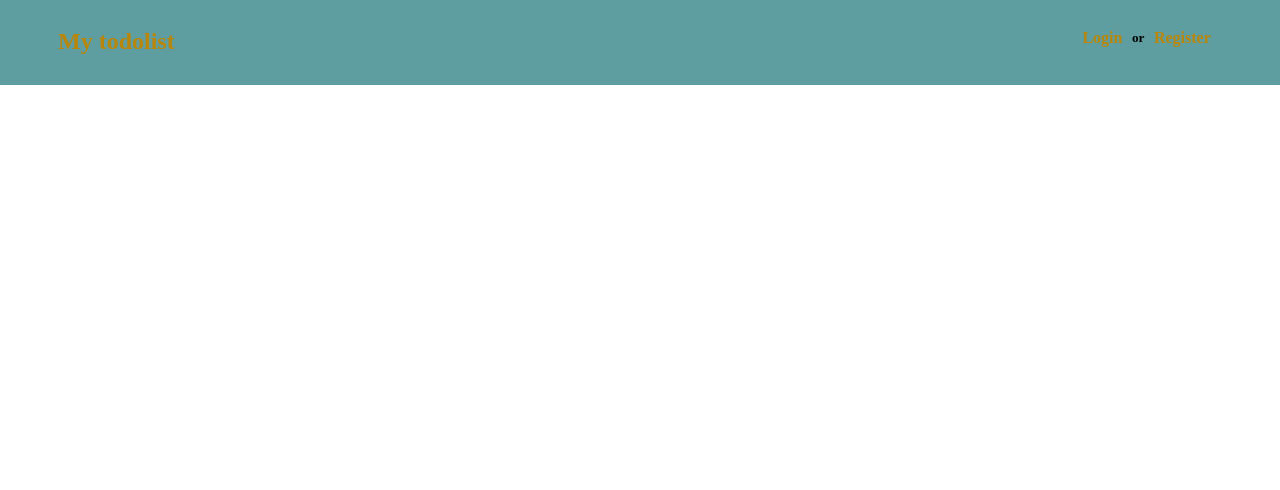
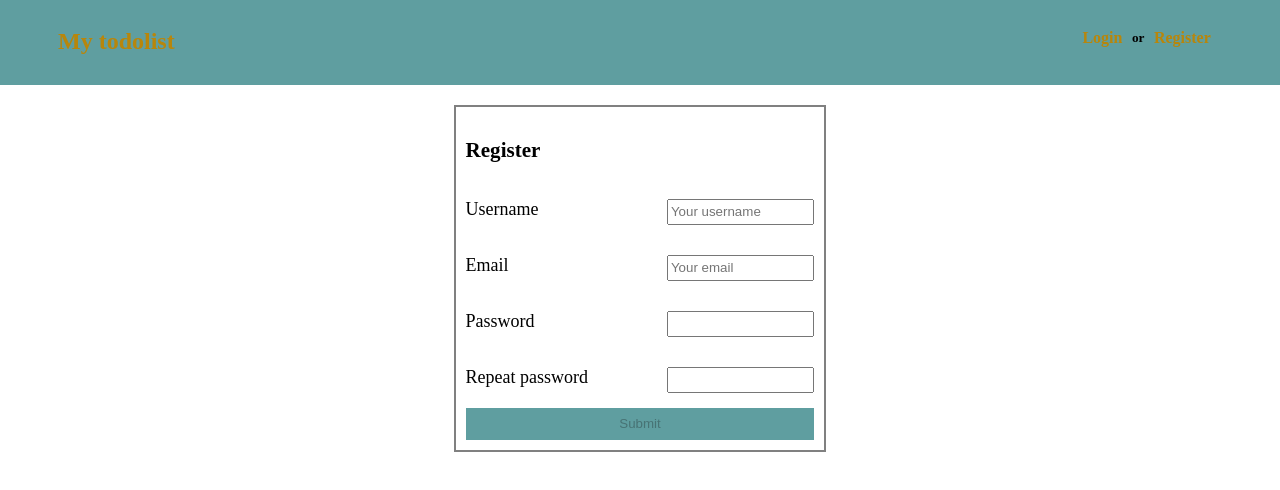
Before and after one commit to zhus-dika/todolist-angular, an Angular app: page /register in a window 1280 px wide. Before the commit this address led to /. Shown: the top 490 px of the page. Built offline with nearby package versions, Linux system fonts and the light colour scheme.

Commit message:
add register component

```diff
--- a/src/app/login/login.component.html
+++ b/src/app/login/login.component.html
@@ -1,12 +1,12 @@
-<form class="login-form" (ngSubmit)="login()">
+<form [formGroup]="loginForm" class="login-form" (ngSubmit)="login()">
   <h3>Login</h3>
   <div class="form-row">
-    <label class="label" for="username">Username</label>
-    <input id="username">
+    <label class="label" for="login">Username</label>
+    <input id="login" formControlName="login">
   </div>
   <div class="form-row">
     <label for="password">Password</label>
-    <input type="password" id="password">
+    <input type="password" id="password" formControlName="password">
   </div>
-  <button type="submit">Login</button>
+  <button type="submit" [disabled]="loginForm.invalid" >Login</button>
 </form>
--- a/src/app/login/login.component.ts
+++ b/src/app/login/login.component.ts
@@ -7,12 +7,18 @@ import {FormBuilder, FormControl, FormGroup, Validators} from '@angular/forms';
   styleUrls: ['./login.component.css']
 })
 export class LoginComponent implements OnInit {
+  loginForm = this.fb.group({
+    login: ['', [Validators.required]],
+    password: [null, [Validators.required]]
+  });
   constructor(
-    private route: ActivatedRoute) { }
+    private route: ActivatedRoute,
+    private fb: FormBuilder) {
+  }
   ngOnInit(): void {
   }
   // tslint:disable-next-line:typedef
   login() {
-
+    console.log(this.loginForm);
   }
 }
--- /dev/null
+++ b/src/app/register/register.component.css
@@ -0,0 +1,25 @@
+.login-form {
+  width: 30%;
+  border: 2px solid grey;
+  display: flex;
+  flex-direction: column;
+  justify-content: center;
+  margin: auto;
+  margin-top: 20px;
+  font-size: 18px;
+  padding: 10px;
+}
+.form-row {
+  margin: 15px 0;
+  display: flex;
+  justify-content: space-between;
+}
+input {
+  width: 40%;
+  height: 20px;
+}
+button {
+  height: 2rem;
+  background: cadetblue;
+  border: none;
+}
--- /dev/null
+++ b/src/app/register/register.component.html
@@ -0,0 +1,20 @@
+<form [formGroup]="registerForm" class="login-form" (ngSubmit)="register()">
+  <h3>Register</h3>
+  <div class="form-row">
+    <label class="label" for="login">Username</label>
+    <input id="login" formControlName="login"  placeholder="Your username">
+  </div>
+  <div class="form-row">
+    <label class="label" for="email">Email</label>
+    <input id="email" formControlName="email"  placeholder="Your email">
+  </div>
+  <div class="form-row">
+    <label for="password">Password</label>
+    <input type="password" id="password" formControlName="password">
+  </div>
+  <div class="form-row">
+    <label for="repeatPassword">Repeat password</label>
+    <input type="password" id="repeatPassword" formControlName="repeatPassword">
+  </div>
+  <button type="submit" [disabled]="registerForm.invalid" >Submit</button>
+</form>
--- /dev/null
+++ b/src/app/register/register.component.ts
@@ -0,0 +1,35 @@
+import { Component, OnInit } from '@angular/core';
+import {FormBuilder, FormControl, FormGroup, Validators} from '@angular/forms';
+
+@Component({
+  selector: 'app-register',
+  templateUrl: './register.component.html',
+  styleUrls: ['./register.component.css']
+})
+export class RegisterComponent implements OnInit {
+  registerForm = this.fb.group({
+    login: [
+      '',
+      [
+        Validators.required,
+        Validators.minLength(1),
+        Validators.maxLength(50)
+      ],
+    ],
+    email: [null, [Validators.required, Validators.minLength(5), Validators.maxLength(254), Validators.email]],
+    password: [null, [Validators.required, Validators.minLength(4), Validators.maxLength(50)]],
+    repeatPassword: [null, [Validators.required, Validators.minLength(4), Validators.maxLength(50)]]
+  });
+  constructor(
+    private fb: FormBuilder
+  ) {
+
+  }
+
+  ngOnInit(): void {
+  }
+  // tslint:disable-next-line:typedef
+  register() {
+    console.log(this.registerForm);
+  }
+}
```
Also changed, not shown: src/app/app.module.ts (+5 -2 lines), 1 other file (tests, documents, lock files or other folders).
